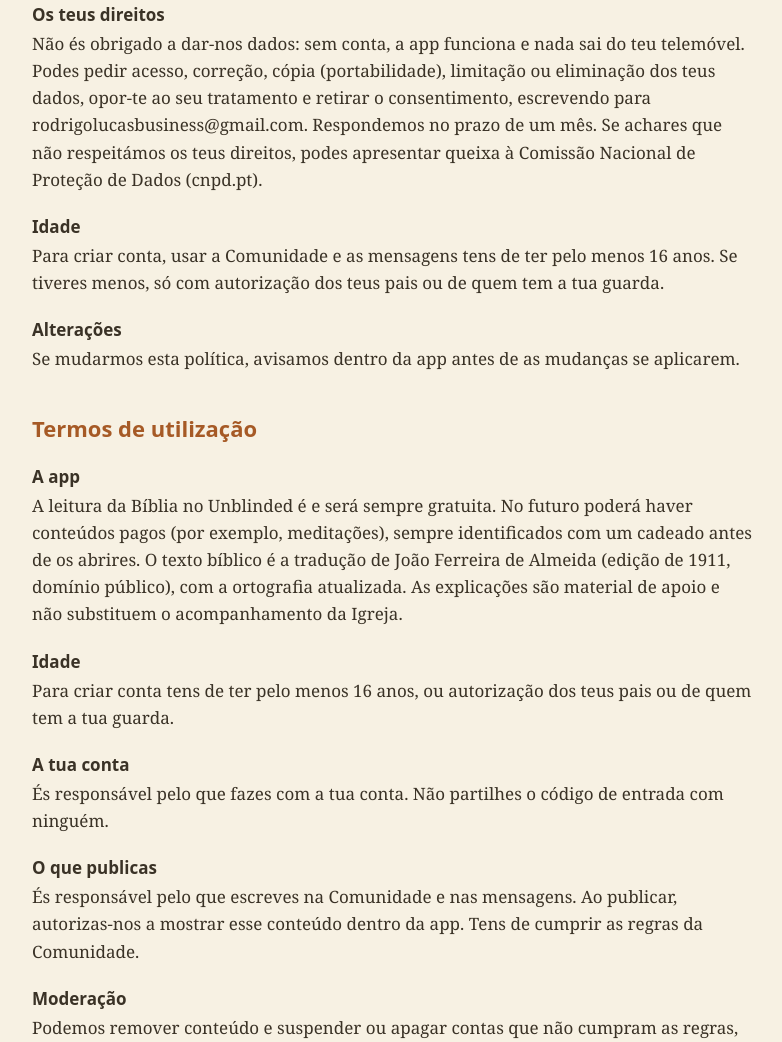
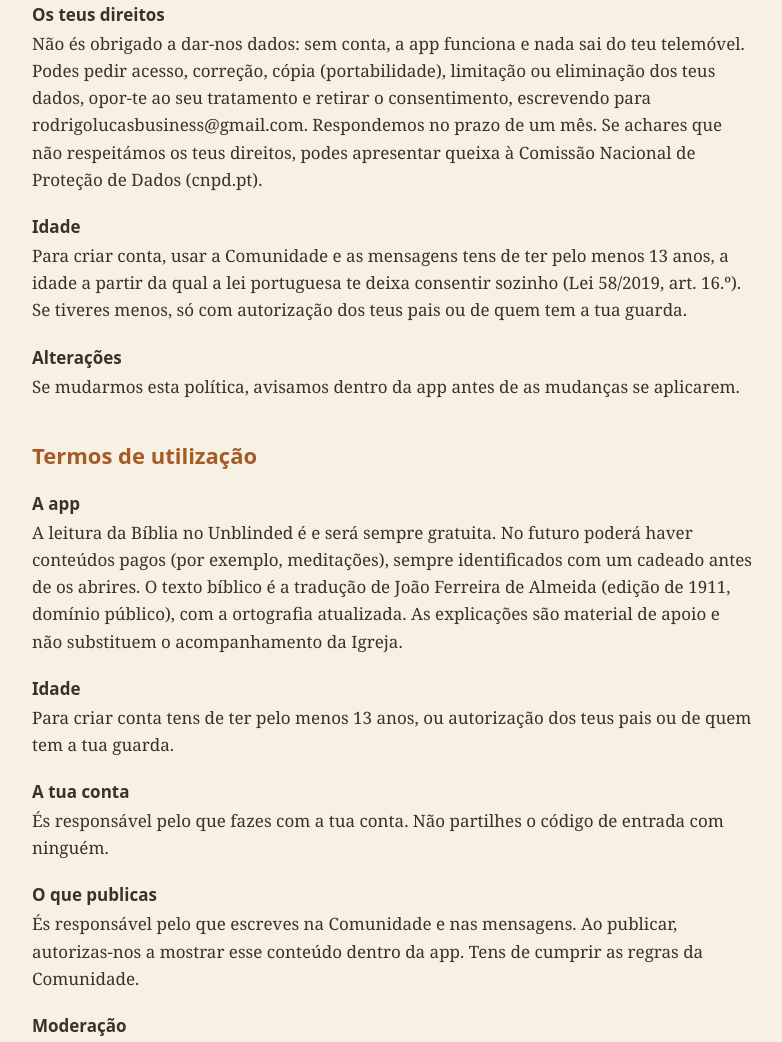
Before and after one commit to rodrigoflucas07-blip/unblinded, a plain HTML site: page privacidade.html in a window 1280 px wide. Shown: the part 2328-3370 px from the top of the page, without its empty margins (248-1030 px from the left). Drawn offline with Linux system fonts and the light colour scheme.

Commit message:
Idade mínima: 13 anos (Lei 58/2019, art. 16.º)
Co-Authored-By: Claude Opus 5.5 <noreply@anthropic.com>

```diff
--- a/privacidade.html
+++ b/privacidade.html
@@ -32,11 +32,11 @@ a{color:#A65A26}
 <section><h3>Durante quanto tempo</h3><p>Enquanto tiveres conta. Ao apagares a conta (Definições → Conta → Apagar conta), apagamos o teu email, perfil, publicações, comentários, mensagens, orações, denúncias, códigos de notificação e cópia de segurança. Os grupos que criaste continuam para os outros membros, sem o teu nome. O que está guardado no teu telemóvel fica lá até desinstalares a app.</p></section>
 <section><h3>Segurança</h3><p>As ligações são encriptadas (HTTPS), os dados no servidor estão encriptados em repouso e cada pessoa só tem acesso aos seus próprios dados, por regras aplicadas no próprio servidor. Entras com um código enviado por email, sem palavra-passe. Se houver uma falha de segurança que ponha os teus dados em risco, avisamos a CNPD em 72 horas e, se o risco for elevado, também a ti.</p></section>
 <section><h3>Os teus direitos</h3><p>Não és obrigado a dar-nos dados: sem conta, a app funciona e nada sai do teu telemóvel. Podes pedir acesso, correção, cópia (portabilidade), limitação ou eliminação dos teus dados, opor-te ao seu tratamento e retirar o consentimento, escrevendo para rodrigolucasbusiness@gmail.com. Respondemos no prazo de um mês. Se achares que não respeitámos os teus direitos, podes apresentar queixa à Comissão Nacional de Proteção de Dados (cnpd.pt).</p></section>
-<section><h3>Idade</h3><p>Para criar conta, usar a Comunidade e as mensagens tens de ter pelo menos 16 anos. Se tiveres menos, só com autorização dos teus pais ou de quem tem a tua guarda.</p></section>
+<section><h3>Idade</h3><p>Para criar conta, usar a Comunidade e as mensagens tens de ter pelo menos 13 anos, a idade a partir da qual a lei portuguesa te deixa consentir sozinho (Lei 58/2019, art. 16.º). Se tiveres menos, só com autorização dos teus pais ou de quem tem a tua guarda.</p></section>
 <section><h3>Alterações</h3><p>Se mudarmos esta política, avisamos dentro da app antes de as mudanças se aplicarem.</p></section>
 <h2>Termos de utilização</h2>
 <section><h3>A app</h3><p>A leitura da Bíblia no Unblinded é e será sempre gratuita. No futuro poderá haver conteúdos pagos (por exemplo, meditações), sempre identificados com um cadeado antes de os abrires. O texto bíblico é a tradução de João Ferreira de Almeida (edição de 1911, domínio público), com a ortografia atualizada. As explicações são material de apoio e não substituem o acompanhamento da Igreja.</p></section>
-<section><h3>Idade</h3><p>Para criar conta tens de ter pelo menos 16 anos, ou autorização dos teus pais ou de quem tem a tua guarda.</p></section>
+<section><h3>Idade</h3><p>Para criar conta tens de ter pelo menos 13 anos, ou autorização dos teus pais ou de quem tem a tua guarda.</p></section>
 <section><h3>A tua conta</h3><p>És responsável pelo que fazes com a tua conta. Não partilhes o código de entrada com ninguém.</p></section>
 <section><h3>O que publicas</h3><p>És responsável pelo que escreves na Comunidade e nas mensagens. Ao publicar, autorizas-nos a mostrar esse conteúdo dentro da app. Tens de cumprir as regras da Comunidade.</p></section>
 <section><h3>Moderação</h3><p>Podemos remover conteúdo e suspender ou apagar contas que não cumpram as regras, sem aviso prévio. As denúncias são revistas em menos de 24 horas.</p></section>
```
